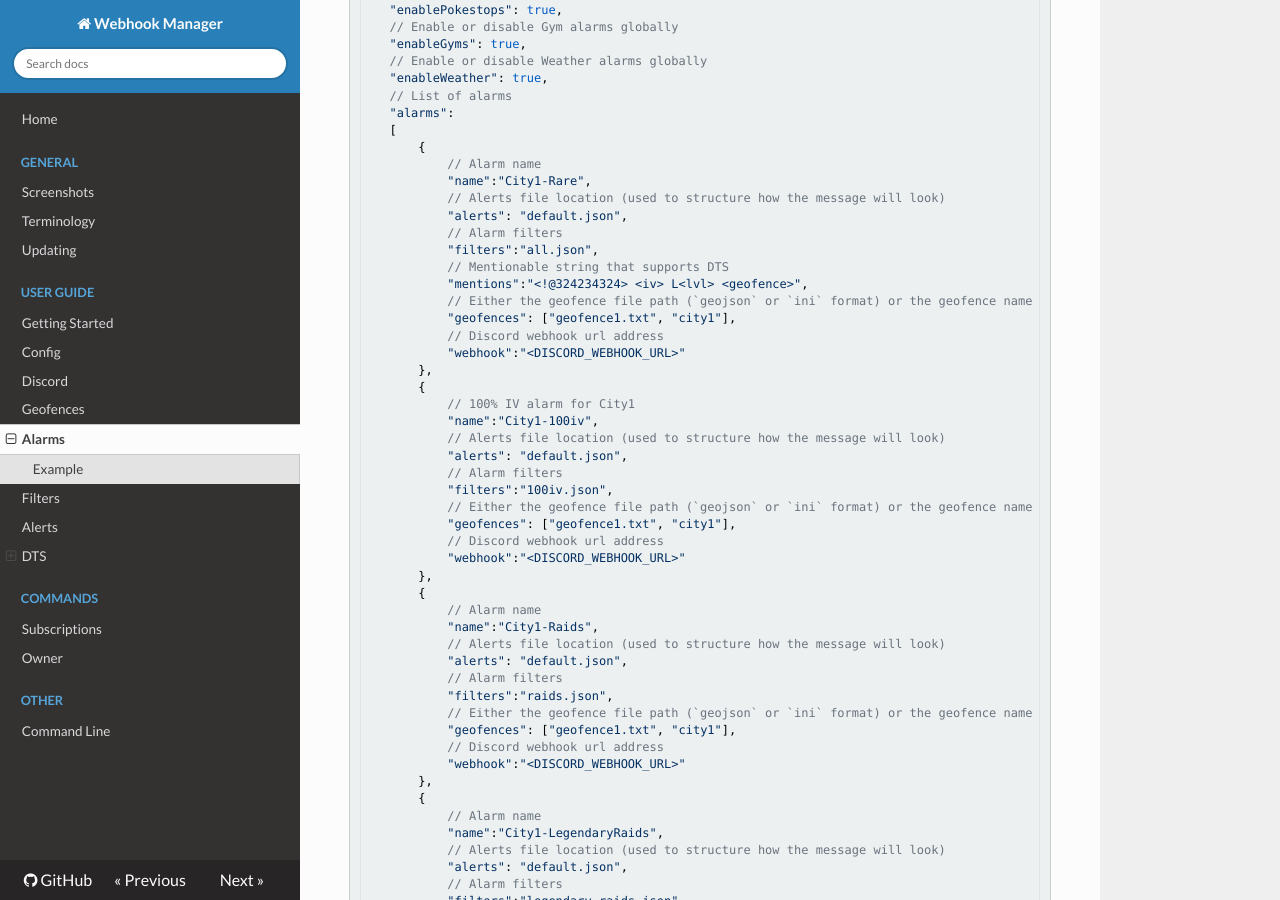
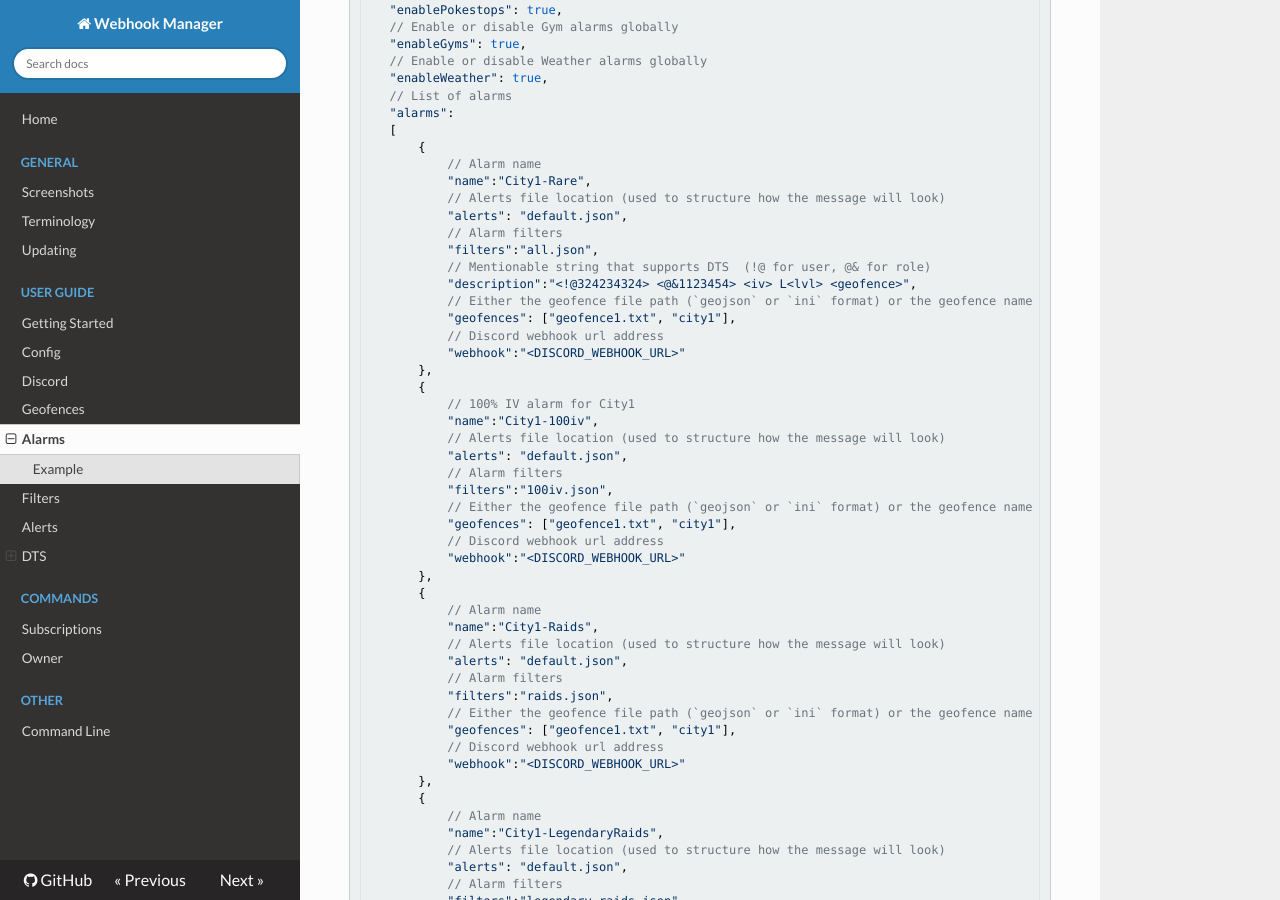
Before and after one commit to versx/WhMgr, an MkDocs documentation site: the page built from docs/user-guide/alarms.md, in a window 1280 px wide and 900 px high, scrolled down 603 px. Built offline with MkDocs 1.6.1, drawn with Linux system fonts in a browser that asks for light colours; nearby versions of some CDN libraries.

Commit message:
Update alarms.md
updating "mention" to be "description" as that appears to be what is now used.

```diff
--- a/docs/user-guide/alarms.md
+++ b/docs/user-guide/alarms.md
@@ -31,8 +31,8 @@ There is no limit to the amount of alarms you can add under the `alarms` propert
             "alerts": "default.json",
             // Alarm filters
             "filters":"all.json",
-            // Mentionable string that supports DTS
-            "mentions":"<!@324234324> <iv> L<lvl> <geofence>",
+            // Mentionable string that supports DTS  (!@ for user, @& for role)
+            "description":"<!@324234324> <@&1123454> <iv> L<lvl> <geofence>",
             // Either the geofence file path (`geojson` or `ini` format) or the geofence name
             "geofences": ["geofence1.txt", "city1"],
             // Discord webhook url address
```
